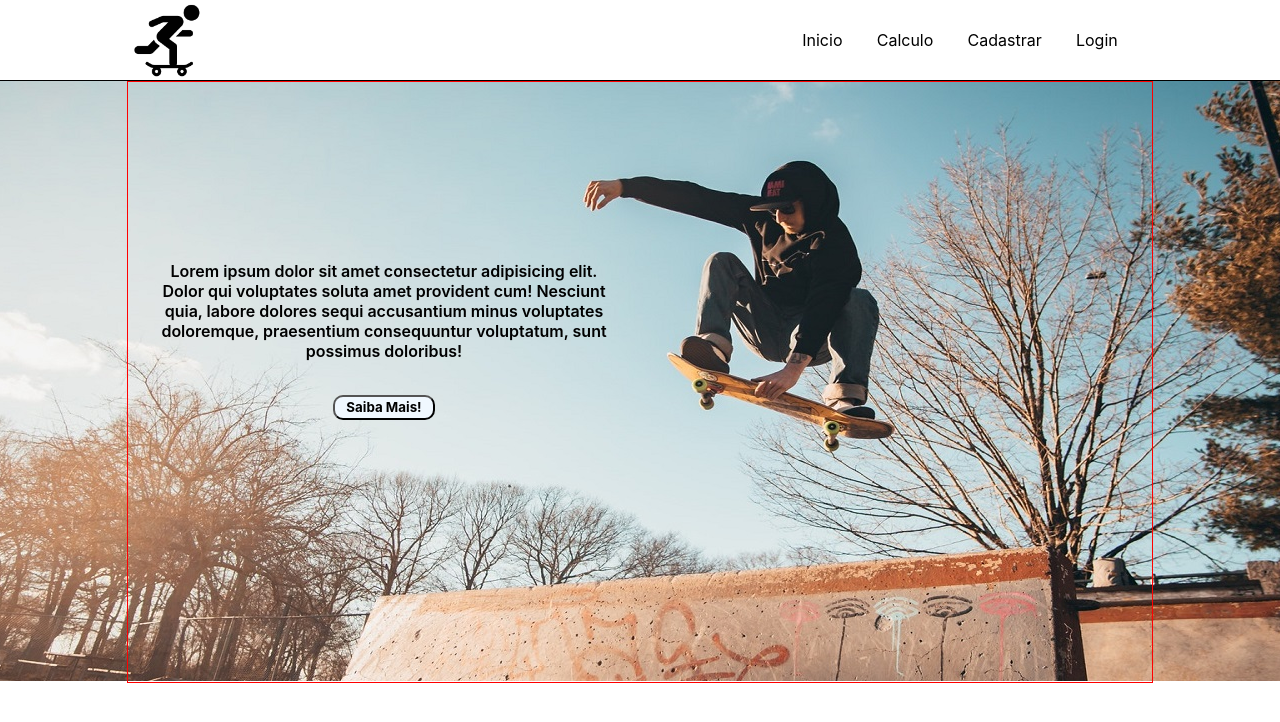
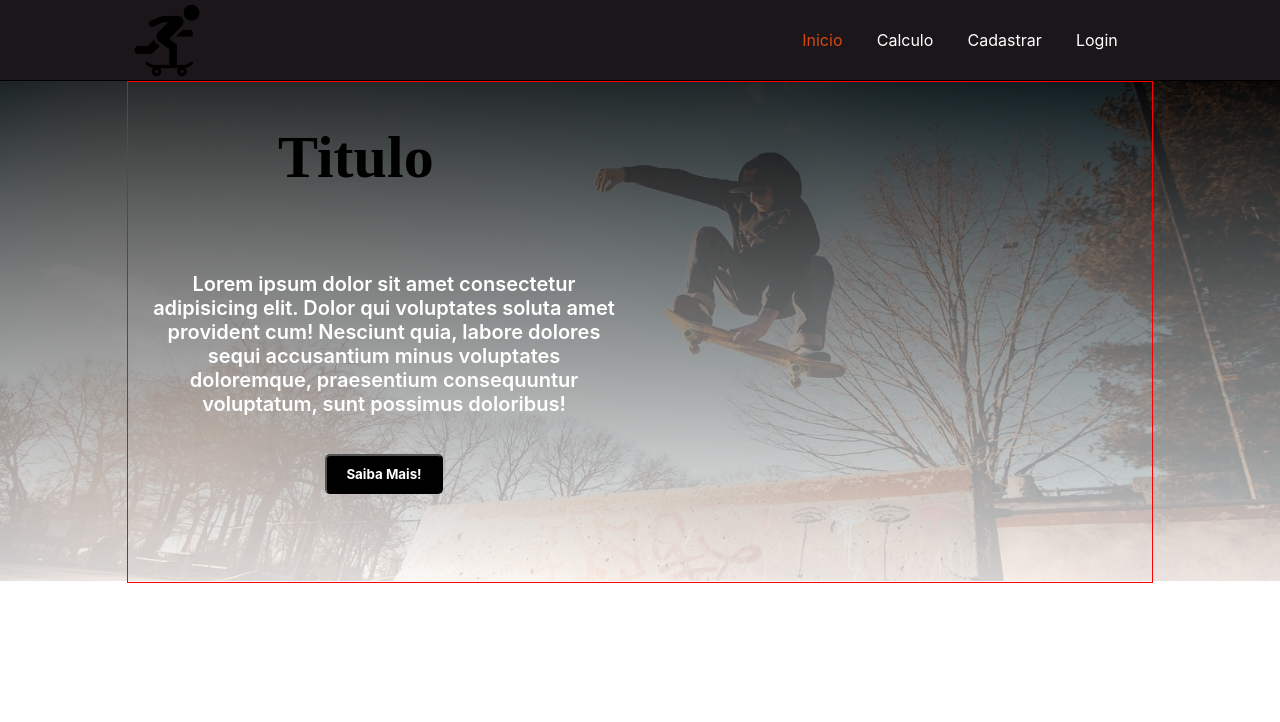
Before and after one commit to Pedr0Henriqu/Projeto-Pessoal-PI, a plain HTML site: page Projeto Pessoal/Website/Home/index.html in a window 1280 px wide. Drawn offline with Linux system fonts and the light colour scheme.

Commit message:
Adicionando algumas alterações no banner do site

```diff
--- a/Projeto Pessoal/Website/Home/index.css
+++ b/Projeto Pessoal/Website/Home/index.css
@@ -5,6 +5,7 @@ body{
 /*Header*/
 .header{
     border-bottom: 1px solid black;
+    background-color: rgb(27, 22, 26);
 }
 
 .header img{
@@ -26,17 +27,25 @@ body{
     list-style: none;
     justify-content: space-evenly;
     width: 30vw;
+    color: white;
+}
+
+.inicio{
+    color: rgb(212, 72, 16) ;
 }
 
 /* Banner */
 
 .banner{
     display: flex;
-    background-image: url(../../Imagens/skate\ banner.jpg);
+    background-image:linear-gradient(to bottom, rgb(0, 0, 0,0.8),rgb(255, 255, 255,0.8)),
+    url(../../Imagens/skate\ banner.jpg);
     background-repeat: no-repeat;
+    background-size: cover;
     background-position: center;
     width: 100%;
-    height: 600px;
+    height: 500px;
+
 }
 
 .banner .container{
@@ -44,19 +53,26 @@ body{
     height: 100%;
     width: 80%;
     margin: auto;
+    display: flex;
+    flex-direction: column;
+    align-items: flex-start;
+    justify-content: flex-end;
+}
+
+.titulo{
+    font-size: 30px;
+    margin-left: 150px;
 }
 
 .frase{
-    display: flex;
-    flex-direction: column;
-    align-items: center;
-    justify-content: center;
     text-align: center;
     width: 50%;
-    height: 80%;
+    height: 70%;
 }
 
 .frase p{
+    color: white;
+    font-size: 20px;
     font-family: -apple-system, BlinkMacSystemFont, 'Segoe UI', Roboto, Oxygen, Ubuntu, Cantarell, 'Open Sans', 'Helvetica Neue', sans-serif;
     padding: 20px;
     padding-bottom: 0;
@@ -64,10 +80,11 @@ body{
 }
 
 button{
-    width: 20%;
-    background-color: aliceblue;
-    height: 25px;
-    border-radius: 10px;
+    width: 23%;
+    height: 40px;
+    border-radius: 5px;
+    background-color: black;
+    color: white;
     cursor: pointer;
     font-weight: 700;
     font-family: -apple-system, BlinkMacSystemFont, 'Segoe UI', Roboto, Oxygen, Ubuntu, Cantarell, 'Open Sans', 'Helvetica Neue', sans-serif;
--- a/Projeto Pessoal/Website/Home/index.html
+++ b/Projeto Pessoal/Website/Home/index.html
@@ -14,7 +14,7 @@
         <div class="container">
             <img src="../../Imagens/icone skate.png">
             <ul class="navbar">
-                <li>Inicio</li>
+                <li class="inicio">Inicio</li>
                 <li>Calculo</li>
                 <li>Cadastrar</li>
                 <li>Login</li>
@@ -25,6 +25,10 @@
     <!--Banner-->
     <div class="banner">
             <div class="container">
+                <div class="titulo">
+                    <h1>Titulo</h1>
+                </div>
+
                 <div class="frase">
                     <p>Lorem ipsum dolor sit amet consectetur adipisicing elit. Dolor qui voluptates soluta amet provident cum!
                         Nesciunt quia, labore dolores sequi accusantium minus voluptates doloremque,
```
Lines whose indentation alone changed are shown as unchanged.
